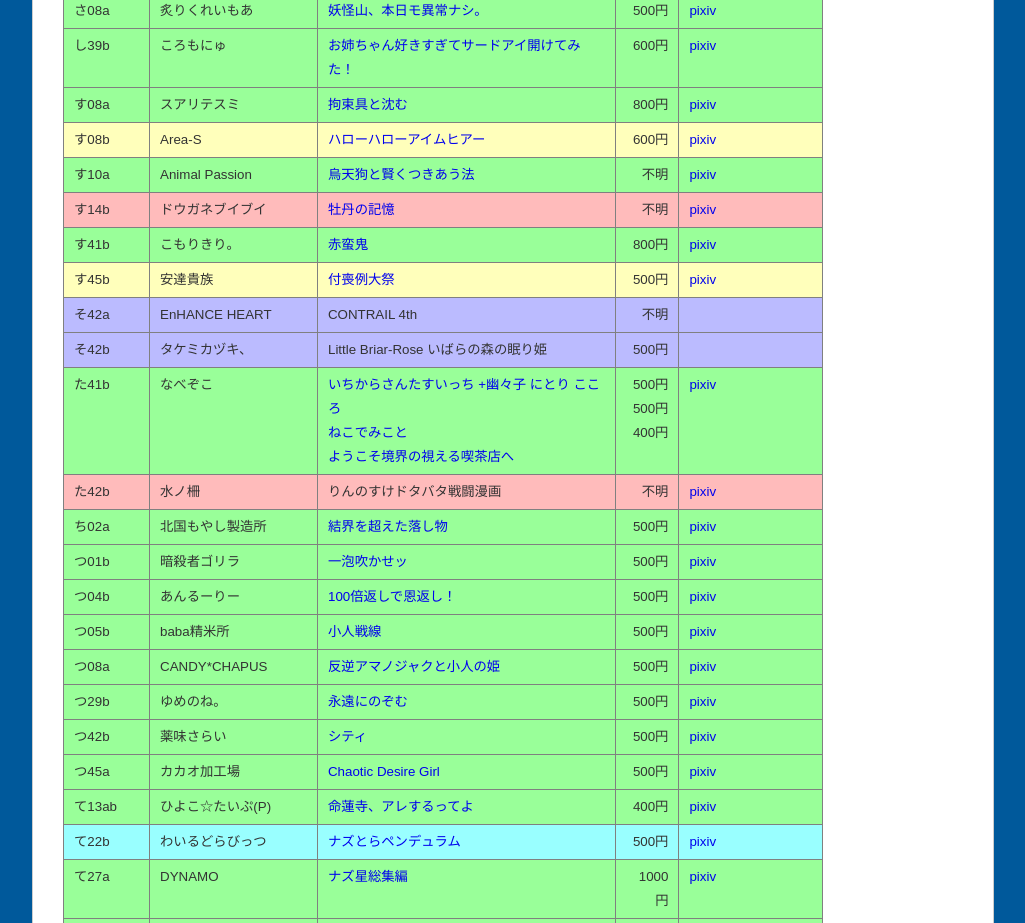
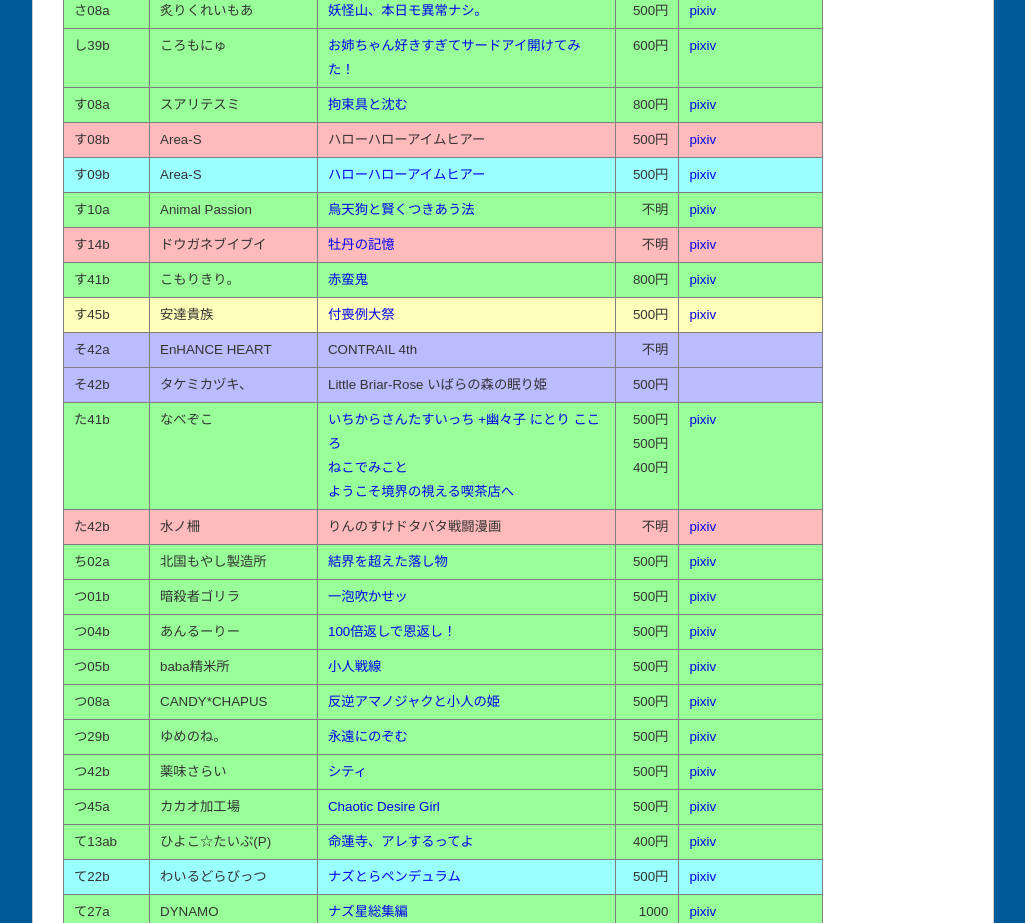
Before and after one commit to NppCircleCheck/CircleCheck, a plain HTML site: page event/reitai12.html in a window 1280 px wide. Shown: the part 2177-3100 px from the top of the page, without its empty margins (127-1152 px from the left). Drawn offline with Linux system fonts and the light colour scheme.

Commit message:
fix checklist SU-09b

```diff
--- a/event/reitai12.html
+++ b/event/reitai12.html
@@ -35,7 +35,7 @@
          <td class="autofeli">AさんとAuto君</td>
         </tr>
         <tr>
-        	<td class="trio" colspan="3" align="center">三人</td>
+         <td class="trio" colspan="3" align="center">三人</td>
         </tr>
        </tbody>
       </table>
@@ -371,11 +371,18 @@
         <td align="right">800円</td>
         <td><a href="http://www.pixiv.net/member_illust.php?id=173260">pixiv</a></td>
        </tr>
-       <tr class="aplusplus">
+       <tr class="felishia">
         <td>す08b</td>
         <td>Area-S</td>
+        <td>ハローハローアイムヒアー</td>
+        <td align="right">500円</td>
+        <td><a href="http://www.pixiv.net/member.php?id=70711">pixiv</a></td>
+       </tr>
+       <tr class="autoplus">
+        <td>す09b</td>
+        <td>Area-S</td>
         <td><a href="http://www.pixiv.net/member_illust.php?illust_id=50268724&amp;mode=medium">ハローハローアイムヒアー</a></td>
-        <td align="right">600円</td>
+        <td align="right">500円</td>
         <td><a href="http://www.pixiv.net/member.php?id=70711">pixiv</a></td>
        </tr>
        <tr class="nplusplus">
```
Also changed, not shown: 1 other file.
